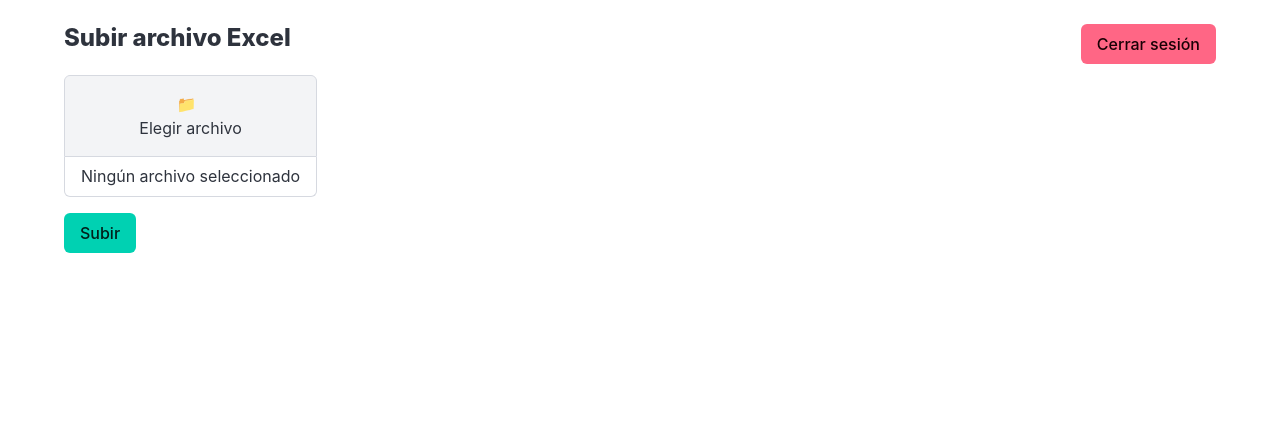
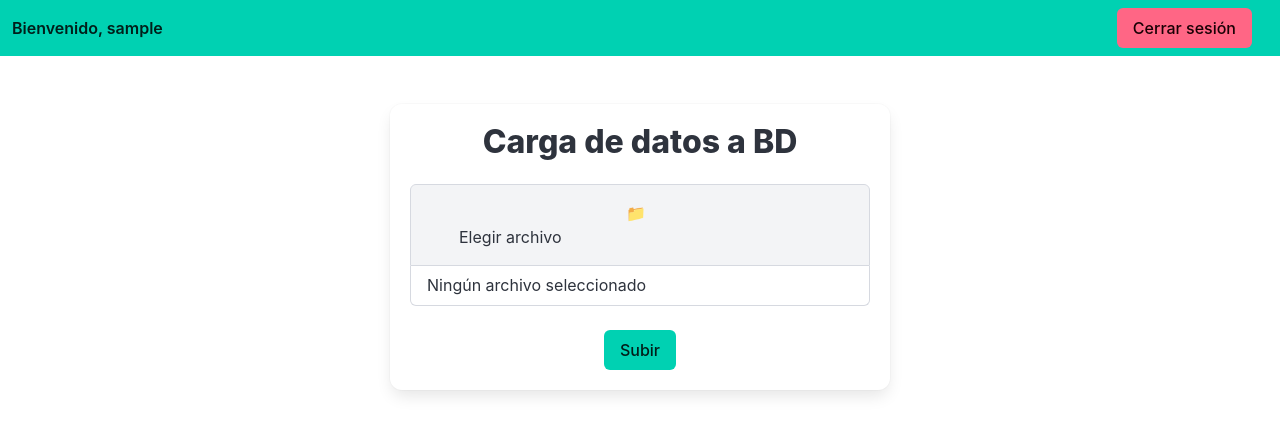
Before and after one commit to fabiancampanaa/aceite_front, a React (Vite) app: page /cargar_datos in a window 1280 px wide. Shown: the top 434 px of the page. Built offline with nearby package versions, Linux system fonts and the light colour scheme; sample sign-in values are in the browser's storage.

Commit message:
ajuste carga datos

```diff
--- a/src/components/carga_datos.jsx
+++ b/src/components/carga_datos.jsx
@@ -1,98 +1,74 @@
 import React, { useState } from "react";
-import { useNavigate } from "react-router-dom";
-import "bulma/css/bulma.min.css";
 
-const CargarExcel = () => {
+function CargarExcel() {
   const [archivo, setArchivo] = useState(null);
   const [mensaje, setMensaje] = useState("");
   const [error, setError] = useState("");
   const [cargando, setCargando] = useState(false);
-  const navigate = useNavigate(); // Utilizamos useNavigate para redirigir al inicio de sesión
 
-  // Función para cerrar sesión
+  const user = JSON.parse(localStorage.getItem("user"));
+  console.log(user);
+
   const handleCerrarSesion = () => {
     localStorage.removeItem("authToken");
     localStorage.removeItem("user");
-    navigate("/"); // Redirige al usuario a la página de inicio de sesión
+    window.location.href = "/";
   };
 
   const handleArchivoChange = (e) => {
-    const selectedFile = e.target.files[0];
-    setArchivo(selectedFile);
+    setArchivo(e.target.files[0]);
+    setMensaje("");
     setError("");
-    setMensaje("");
-
-    if (selectedFile && selectedFile.size > 10 * 1024 * 1024) {
-      // Limitar el tamaño del archivo a 10MB
-      setError("El archivo es demasiado grande. Máximo 10MB.");
-      setArchivo(null);
-    }
   };
 
-  const handleEnviar = async () => {
-    const token = localStorage.getItem("authToken");
-    if (!token) {
-      setError("No se encontró el token de autenticación.");
+  const handleEnviar = () => {
+    if (!archivo) {
+      setError("Debes seleccionar un archivo.");
       return;
     }
 
-    if (!archivo) {
-      setError("Por favor selecciona un archivo.");
-      return;
-    }
+    setCargando(true);
+    setMensaje("");
+    setError("");
 
-    const tipoValido = [
-      "application/vnd.openxmlformats-officedocument.spreadsheetml.sheet",
-      "application/vnd.ms-excel",
-    ];
-    if (!tipoValido.includes(archivo.type)) {
-      setError("Tipo de archivo no válido. Solo .xls o .xlsx.");
-      return;
-    }
-
-    const formData = new FormData();
-    formData.append("archivo", archivo);
-
-    setCargando(true);
-    try {
-      const respuesta = await fetch("http://localhost:8000/api/cargar-excel/", {
-        method: "POST",
-        headers: {
-          Authorization: `Token ${token}`,
-        },
-        body: formData,
-      });
-
-      const data = await respuesta.json();
-
-      if (respuesta.ok) {
-        setMensaje(data.mensaje || "Archivo cargado correctamente.");
-        setError("");
-        setArchivo(null);
-      } else {
-        setError(data.error || "Ocurrió un error.");
-        setMensaje("");
-      }
-    } catch (err) {
-      setError("Error de red o del servidor.");
-      setMensaje("");
-    } finally {
+    // Aquí va tu lógica para subir el archivo
+    setTimeout(() => {
+      setMensaje("Archivo subido correctamente.");
       setCargando(false);
-    }
+    }, 2000);
   };
 
   return (
-    <div className="container mt-5">
-      {/* Botón de Cerrar Sesión */}
-      <div className="field is-grouped is-pulled-right mb-4">
+    <>
+      {/* NAVBAR */}
+      <nav
+        className="navbar is-primary"
+        role="navigation"
+        aria-label="main navigation"
+      >
+        <div className="navbar-brand">
+          <span className="navbar-item has-text-weight-semibold">
+            Bienvenido, {user.username}
+          </span>
+        </div>
+        <div className="navbar-end pr-4">
+          <div className="navbar-item">
             <button className="button is-danger" onClick={handleCerrarSesion}>
               Cerrar sesión
             </button>
           </div>
+        </div>
+      </nav>
 
-      <h2 className="title is-4">Subir archivo Excel</h2>
+      {/* FORMULARIO CENTRADO */}
+      <div className="section">
+        <div className="container">
+          <div className="box" style={{ maxWidth: "500px", margin: "0 auto" }}>
+            <h2 className="title is-3 has-text-centered">
+              Carga de datos a BD
+            </h2>
 
-      <div className="file has-name is-boxed mb-4">
+            <div className="file has-name is-boxed is-fullwidth mb-5">
               <label className="file-label">
                 <input
                   className="file-input"
@@ -111,27 +87,27 @@ const CargarExcel = () => {
               </label>
             </div>
 
+            <div className="has-text-centered">
               <button
                 className={`button is-primary ${cargando ? "is-loading" : ""}`}
                 onClick={handleEnviar}
                 disabled={cargando}
-        aria-live="polite"
               >
                 Subir
               </button>
+            </div>
 
             {mensaje && (
-        <div className="notification is-success mt-4" aria-live="assertive">
-          {mensaje}
-        </div>
+              <div className="notification is-success mt-4">{mensaje}</div>
             )}
             {error && (
-        <div className="notification is-danger mt-4" aria-live="assertive">
-          {error}
-        </div>
+              <div className="notification is-danger mt-4">{error}</div>
             )}
           </div>
+        </div>
+      </div>
+    </>
   );
-};
+}
 
 export default CargarExcel;
```
Lines whose indentation alone changed are shown as unchanged.
